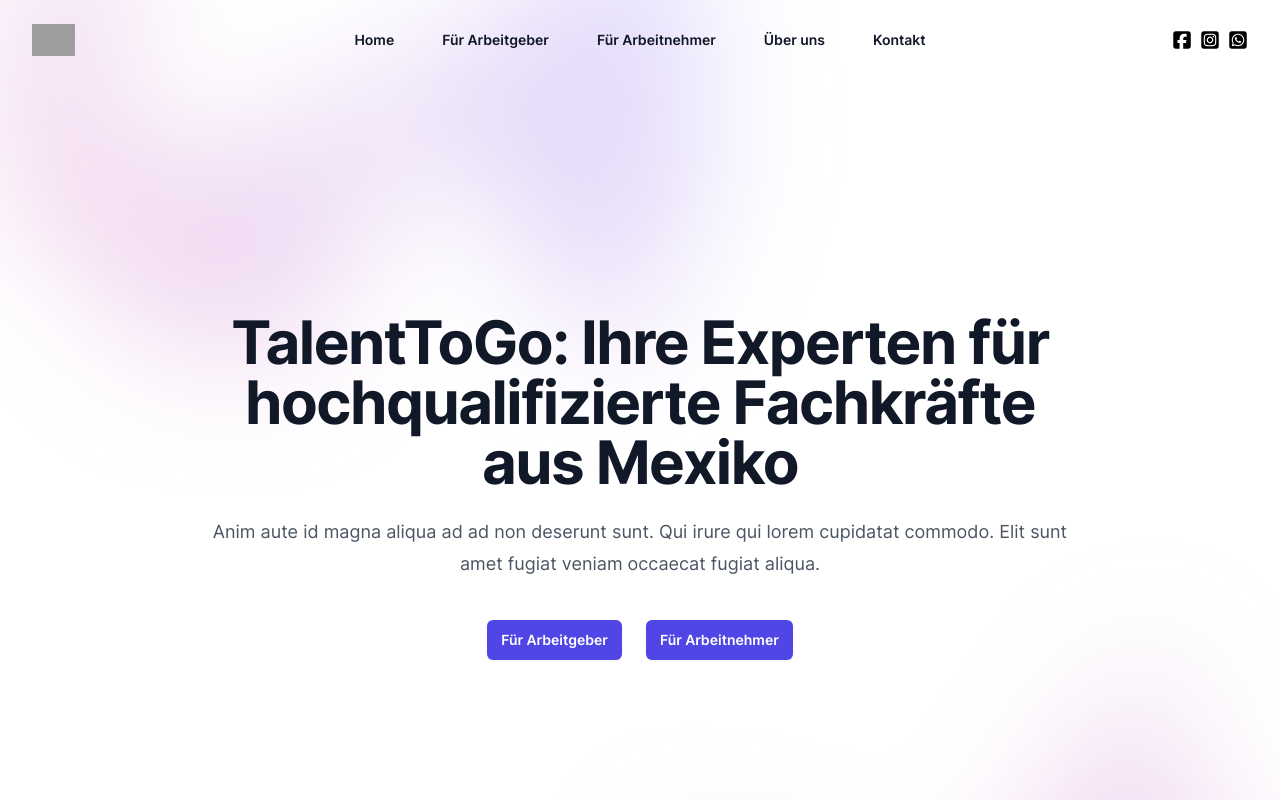
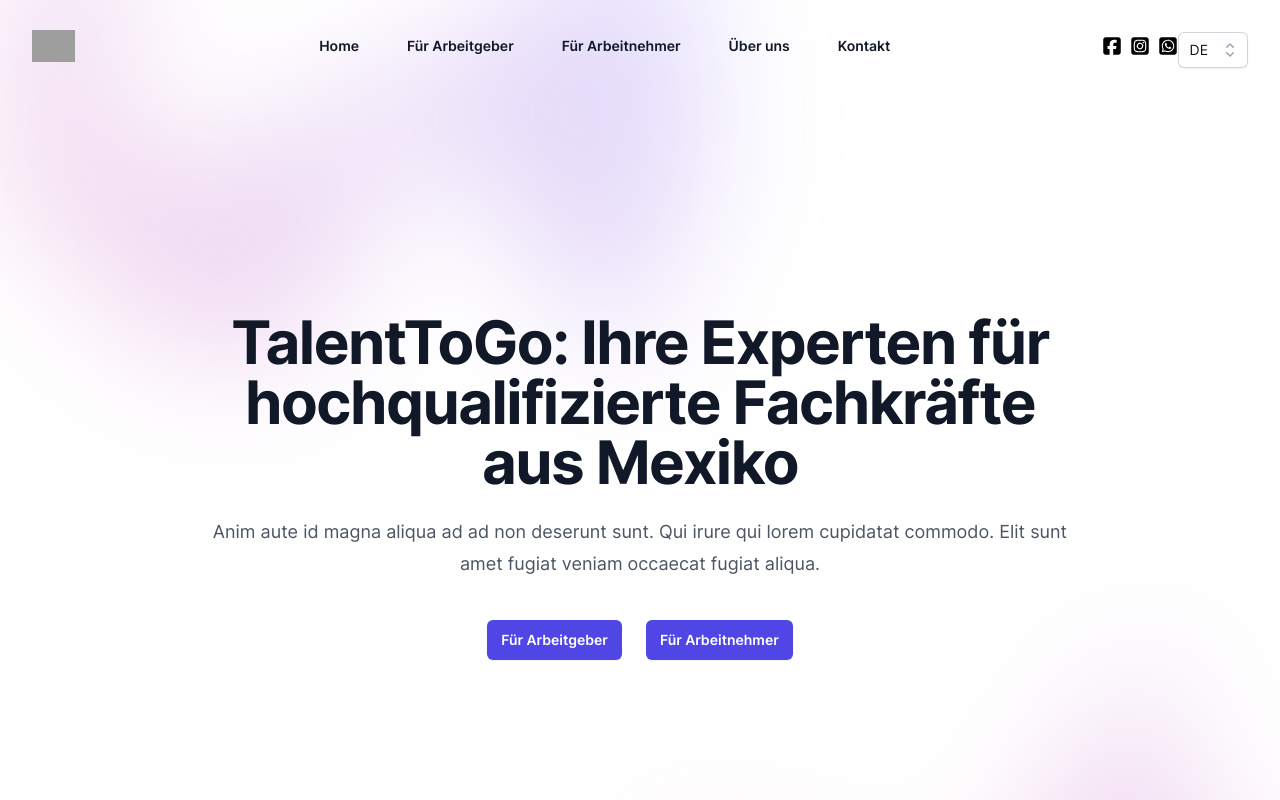
Before and after one commit to thomaserdmenger/TalentToGo, a React (Vite) app in the folder frontend/: page / in a window 1280 px wide. Shown: the top 800 px of the page. Built offline with nearby package versions, Linux system fonts and the light colour scheme; grey boxes are pictures that could not be loaded.

Commit message:
Change Language and Text in Navigation Bar on select

```diff
--- a/frontend/src/App.jsx
+++ b/frontend/src/App.jsx
@@ -2,9 +2,14 @@
 import HomePage from "./pages/HomePage"
 import EmployerPage from "./pages/EmployerPage"
 import EmployeesPage from "./pages/EmployeesPage"
+import { languageContext } from "./Context/Context"
+import { useState } from "react"
 
 const App = () => {
+  const [language, setLanguage] = useState("DE")
+
   return (
+    <languageContext.Provider value={{ language, setLanguage }}>
       <BrowserRouter>
         <Routes>
           <Route path="/" element={<HomePage />} />
@@ -12,6 +17,7 @@
           <Route path="/employees" element={<EmployeesPage />} />
         </Routes>
       </BrowserRouter>
+    </languageContext.Provider>
   )
 }
 
--- /dev/null
+++ b/frontend/src/Context/Context.jsx
@@ -0,0 +1,3 @@
+import { createContext } from "react"
+
+export const languageContext = createContext()
--- a/frontend/src/components/Hero.jsx
+++ b/frontend/src/components/Hero.jsx
@@ -1,14 +1,17 @@
-import { useState } from "react"
+import { useContext, useState } from "react"
 import { Link, useLocation } from "react-router-dom"
+import { languageContext } from "../Context/Context"
+import LanguageSelect from "./LanguageSelect"
 import { Dialog } from "@headlessui/react"
 import { Bars3Icon, XMarkIcon } from "@heroicons/react/24/outline"
 import { FaSquareFacebook } from "react-icons/fa6"
 import { FaSquareInstagram } from "react-icons/fa6"
 import { FaSquareWhatsapp } from "react-icons/fa6"
 
-export default function Hero({ data, navigation }) {
+export default function Hero({ data, navigationDE, navigationUS }) {
   const [mobileMenuOpen, setMobileMenuOpen] = useState(false)
   const { pathname } = useLocation()
+  const { language } = useContext(languageContext)
 
   return (
     <div className="bg-white">
@@ -16,7 +19,7 @@
         <nav className="flex items-center justify-between p-6 lg:px-8" aria-label="Global">
           <div className="flex lg:flex-1">
             <a href="#" className="-m-1.5 p-1.5">
-              <span className="sr-only">Your Company</span>
+              <span className="sr-only">Talent To Go</span>
               <img
                 className="h-8 w-auto"
                 src="https://tailwindui.com/img/logos/mark.svg?color=indigo&shade=600"
@@ -34,7 +37,17 @@
             </button>
           </div>
           <div className="hidden lg:flex lg:gap-x-12">
-            {navigation.map((item) => (
+            {language === "DE" &&
+              navigationDE.map((item) => (
+                <Link
+                  key={item.name}
+                  to={item.href}
+                  className="text-sm font-semibold leading-6 text-gray-900">
+                  {item.name}
+                </Link>
+              ))}
+            {language === "US" &&
+              navigationUS.map((item) => (
                 <Link
                   key={item.name}
                   to={item.href}
@@ -56,6 +69,9 @@
             <a href="#">
               <FaSquareWhatsapp size={20} />
             </a>
+          </div>
+          <div>
+            <LanguageSelect />
           </div>
         </nav>
         <Dialog as="div" className="lg:hidden" open={mobileMenuOpen} onClose={setMobileMenuOpen}>
@@ -81,7 +97,7 @@
             <div className="mt-6 flow-root">
               <div className="-my-6 divide-y divide-gray-500/10">
                 <div className="space-y-2 py-6">
-                  {navigation.map((item) => (
+                  {navigationDE.map((item) => (
                     <a
                       key={item.name}
                       href={item.href}
@@ -120,7 +136,7 @@
             className="relative left-[calc(50%-11rem)] aspect-[1155/678] w-[36.125rem] -translate-x-1/2 rotate-[30deg] bg-gradient-to-tr from-[#ff80b5] to-[#9089fc] opacity-30 sm:left-[calc(50%-30rem)] sm:w-[72.1875rem]"
             style={{
               clipPath:
-                "polygon(74.1% 44.1%, 100% 61.6%, 97.5% 26.9%, 85.5% 0.1%, 80.7% 2%, 72.5% 32.5%, 60.2% 62.4%, 52.4% 68.1%, 47.5% 58.3%, 45.2% 34.5%, 27.5% 76.7%, 0.1% 64.9%, 17.9% 100%, 27.6% 76.8%, 76.1% 97.7%, 74.1% 44.1%)"
+                "polygon(74.1% 44.1%, 100% 61.6%, 97.5% 26.9%, 85.5% 0.1%, 80.7% 2%, 72.5% 32.5%, 60.2% 62.4%, 52.4% 68.1%, 47.5% 58.3%, 45.2% 34.5%, 27.5% 76.7%, 0.1% 64.9%, 17.9% 100%, 27.6% 76.8%, 76.1% 97.7%, 74.1% 44.1%)",
             }}
           />
         </div>
@@ -162,7 +178,7 @@
             className="relative left-[calc(50%+3rem)] aspect-[1155/678] w-[36.125rem] -translate-x-1/2 bg-gradient-to-tr from-[#ff80b5] to-[#9089fc] opacity-30 sm:left-[calc(50%+36rem)] sm:w-[72.1875rem]"
             style={{
               clipPath:
-                "polygon(74.1% 44.1%, 100% 61.6%, 97.5% 26.9%, 85.5% 0.1%, 80.7% 2%, 72.5% 32.5%, 60.2% 62.4%, 52.4% 68.1%, 47.5% 58.3%, 45.2% 34.5%, 27.5% 76.7%, 0.1% 64.9%, 17.9% 100%, 27.6% 76.8%, 76.1% 97.7%, 74.1% 44.1%)"
+                "polygon(74.1% 44.1%, 100% 61.6%, 97.5% 26.9%, 85.5% 0.1%, 80.7% 2%, 72.5% 32.5%, 60.2% 62.4%, 52.4% 68.1%, 47.5% 58.3%, 45.2% 34.5%, 27.5% 76.7%, 0.1% 64.9%, 17.9% 100%, 27.6% 76.8%, 76.1% 97.7%, 74.1% 44.1%)",
             }}
           />
         </div>
--- /dev/null
+++ b/frontend/src/components/LanguageSelect.jsx
@@ -0,0 +1,79 @@
+import { Fragment, useContext, useState } from "react"
+import { Listbox, Transition } from "@headlessui/react"
+import { CheckIcon, ChevronUpDownIcon } from "@heroicons/react/20/solid"
+import { languageContext } from "../Context/Context"
+
+const languageOptions = [
+  { id: 1, name: "DE" },
+  { id: 2, name: "US" },
+]
+
+function classNames(...classes) {
+  return classes.filter(Boolean).join(" ")
+}
+
+const LanguageSelect = () => {
+  const { language, setLanguage } = useContext(languageContext)
+
+  return (
+    <Listbox value={language} onChange={setLanguage}>
+      {({ open }) => (
+        <>
+          <div className="relative mt-2">
+            <Listbox.Button className="relative w-full cursor-default rounded-md bg-white py-1.5 pl-3 pr-10 text-left text-gray-900 shadow-sm ring-1 ring-inset ring-gray-300 focus:outline-none focus:ring-2 focus:ring-indigo-600 sm:text-sm sm:leading-6">
+              <span className="block truncate">{language}</span>
+              <span className="pointer-events-none absolute inset-y-0 right-0 flex items-center pr-2">
+                <ChevronUpDownIcon className="h-5 w-5 text-gray-400" aria-hidden="true" />
+              </span>
+            </Listbox.Button>
+
+            <Transition
+              show={open}
+              as={Fragment}
+              leave="transition ease-in duration-100"
+              leaveFrom="opacity-100"
+              leaveTo="opacity-0">
+              <Listbox.Options className="absolute z-10 mt-1 max-h-60 w-full overflow-auto rounded-md bg-white py-1 text-base shadow-lg ring-1 ring-black ring-opacity-5 focus:outline-none sm:text-sm">
+                {languageOptions.map((languageOption) => (
+                  <Listbox.Option
+                    key={languageOption.id}
+                    className={({ active }) =>
+                      classNames(
+                        active ? "bg-indigo-600 text-white" : "text-gray-900",
+                        "relative cursor-default select-none py-2 pl-3 pr-9"
+                      )
+                    }
+                    value={languageOption.name}>
+                    {({ selected, active }) => (
+                      <>
+                        <span
+                          className={classNames(
+                            selected ? "font-semibold" : "font-normal",
+                            "block truncate"
+                          )}>
+                          {languageOption.name}
+                        </span>
+
+                        {selected ? (
+                          <span
+                            className={classNames(
+                              active ? "text-white" : "text-indigo-600",
+                              "absolute inset-y-0 right-0 flex items-center pr-4"
+                            )}>
+                            <CheckIcon className="h-5 w-5" aria-hidden="true" />
+                          </span>
+                        ) : null}
+                      </>
+                    )}
+                  </Listbox.Option>
+                ))}
+              </Listbox.Options>
+            </Transition>
+          </div>
+        </>
+      )}
+    </Listbox>
+  )
+}
+
+export default LanguageSelect
--- a/frontend/src/data/homeData.js
+++ b/frontend/src/data/homeData.js
@@ -1,4 +1,9 @@
-export const homeData = {
+export const homeDataDE = {
   heading: "TalentToGo: Ihre Experten für hochqualifizierte Fachkräfte aus Mexiko",
-  text: "Anim aute id magna aliqua ad ad non deserunt sunt. Qui irure qui lorem cupidatat commodo. Elit sunt amet fugiat veniam occaecat fugiat aliqua."
+  text: "Anim aute id magna aliqua ad ad non deserunt sunt. Qui irure qui lorem cupidatat commodo. Elit sunt amet fugiat veniam occaecat fugiat aliqua.",
 }
+
+export const homeDataUS = {
+  heading: "TalentToGo: Your experts for highly qualified professionals from Mexico",
+  text: "Anim aute id magna aliqua ad ad non deserunt sunt. Qui irure qui lorem cupidatat commodo. Elit sunt amet fugiat veniam occaecat fugiat aliqua.",
+}
--- a/frontend/src/data/navigation.js
+++ b/frontend/src/data/navigation.js
@@ -1,7 +1,15 @@
-export const navigation = [
+export const navigationDE = [
   { name: "Home", href: "/" },
   { name: "Für Arbeitgeber", href: "/employer" },
   { name: "Für Arbeitnehmer", href: "/employees" },
   { name: "Über uns", href: "#" },
-  { name: "Kontakt", href: "#" }
+  { name: "Kontakt", href: "#" },
 ]
+
+export const navigationUS = [
+  { name: "Home", href: "/" },
+  { name: "For employers", href: "/employer" },
+  { name: "For employees", href: "/employees" },
+  { name: "About us", href: "#" },
+  { name: "Contact", href: "#" },
+]
--- a/frontend/src/pages/EmployeesPage.jsx
+++ b/frontend/src/pages/EmployeesPage.jsx
@@ -1,12 +1,12 @@
 import Hero from "../components/Hero"
 import { employeesData } from "../data/employeesData.js"
-import { navigation } from "../data/navigation.js"
+import { navigationDE } from "../data/navigation.js"
 
 const EmployeesPage = () => {
   return (
     <>
       <header>
-        <Hero data={employeesData} navigation={navigation} />
+        <Hero data={employeesData} navigationDE={navigationDE} />
       </header>
     </>
   )
--- a/frontend/src/pages/EmployerPage.jsx
+++ b/frontend/src/pages/EmployerPage.jsx
@@ -1,12 +1,12 @@
 import Hero from "../components/Hero"
 import { employerData } from "../data/employerData.js"
-import { navigation } from "../data/navigation.js"
+import { navigationDE } from "../data/navigation.js"
 
 const EmployerPage = () => {
   return (
     <>
       <header>
-        <Hero data={employerData} navigation={navigation} />
+        <Hero data={employerData} navigationDE={navigationDE} />
       </header>
     </>
   )
--- a/frontend/src/pages/HomePage.jsx
+++ b/frontend/src/pages/HomePage.jsx
@@ -1,12 +1,12 @@
 import Hero from "../components/Hero"
-import { homeData } from "../data/homeData.js"
-import { navigation } from "../data/navigation.js"
+import { homeDataDE, homeDataUS } from "../data/homeData.js"
+import { navigationDE, navigationUS } from "../data/navigation.js"
 
 const HomePage = () => {
   return (
     <>
       <header>
-        <Hero data={homeData} navigation={navigation} />
+        <Hero data={homeDataDE} navigationDE={navigationDE} navigationUS={navigationUS} />
       </header>
     </>
   )
```
Lines whose indentation alone changed are shown as unchanged.
